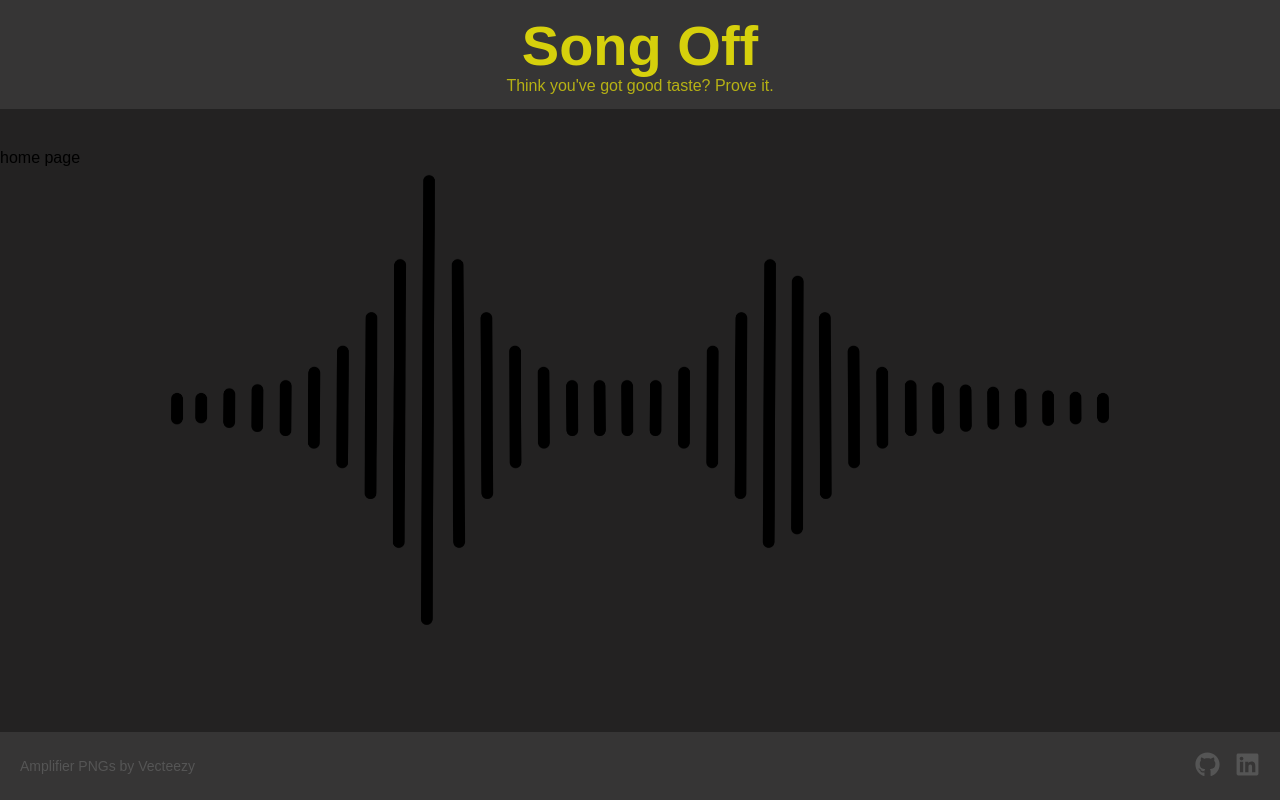
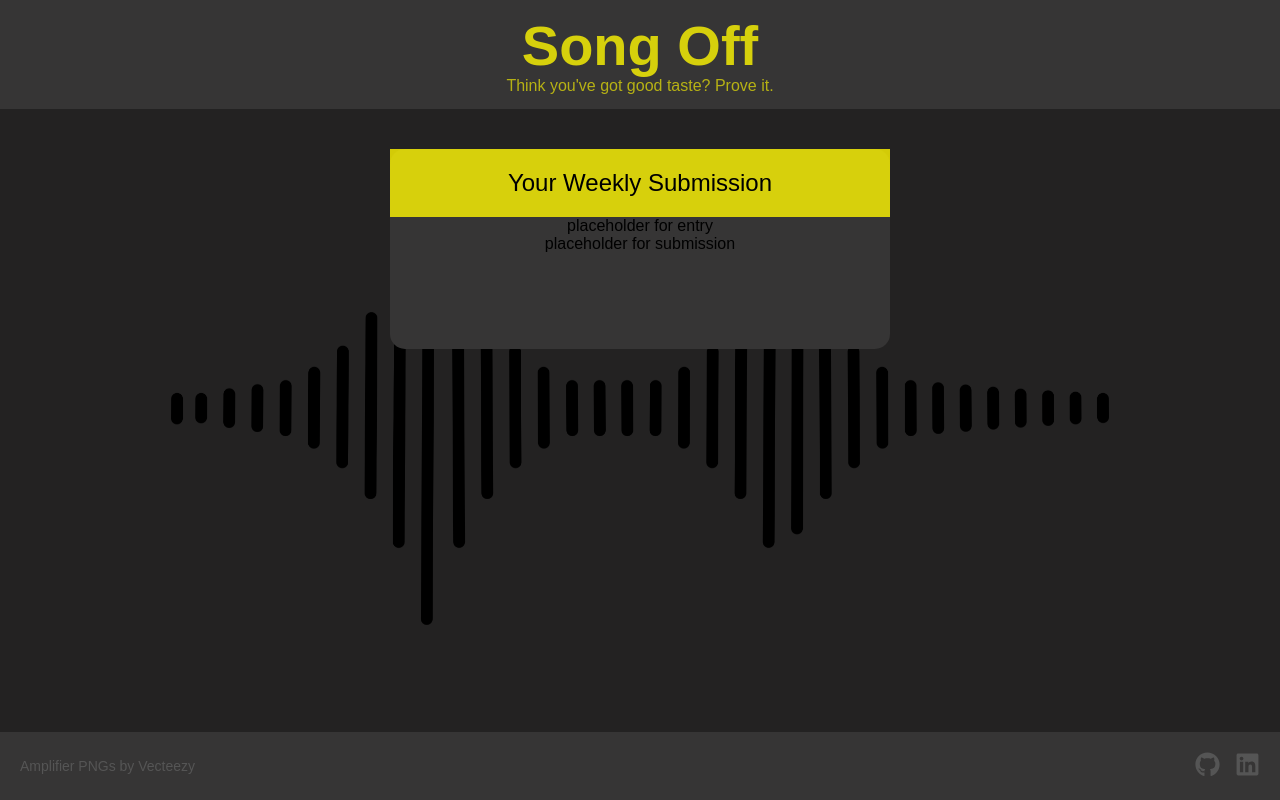
Before and after one commit to Runeozzyman/Song-Off, a React (Create React App) app in the folder song-off/: page /home in a window 1280 px wide. Built offline with nearby package versions, Linux system fonts and the light colour scheme; no server answers; a web font is replaced by a local one.

Commit message:
user submission box

```diff
--- /dev/null
+++ b/song-off/src/components/User_Submission.js
@@ -0,0 +1,24 @@
+import React from 'react';
+import './component-css/User_Submission.css';
+
+  const User_Submission = () =>  {
+	return (
+	  <div className='submission-container'>
+
+        <div className='submission-header'>
+            <h2>Your Weekly Submission</h2>
+        </div>
+
+        <div className='submission-entry'>
+            placeholder for entry
+        </div>
+
+        <div className='user-submission'>
+            placeholder for submission
+        </div>
+
+	  </div>
+	);
+  }
+
+  export default User_Submission;
--- /dev/null
+++ b/song-off/src/components/component-css/User_Submission.css
@@ -0,0 +1,22 @@
+.submission-container{
+    display: flex;
+    flex-direction: column;
+    border: none;
+    border-radius: 15px;
+    width: 500px;
+    min-height: 200px;
+    background-color: #363535;
+    align-items: center;
+    margin: 0 auto;
+
+}
+
+.submission-header{
+    background-color: #fff702cc;
+    display: flex;
+    align-items: center;
+    justify-content: center;
+    margin: 0 auto;
+    padding: 0;
+    width: 100%;
+}
--- a/song-off/src/pages/Home.js
+++ b/song-off/src/pages/Home.js
@@ -1,5 +1,6 @@
 import React from 'react';
 import { getUsername } from '../services/userService';
+import User_Submission from '../components/User_Submission';
 
 async function getUserDataOnStart(params) {
     const uname = await getUsername();
@@ -10,7 +11,7 @@ async function getUserDataOnStart(params) {
   const Home = () =>  {
 	return (
 	  <div>
-        home page
+        <User_Submission/>
 	  </div>
 	);
   }
```
